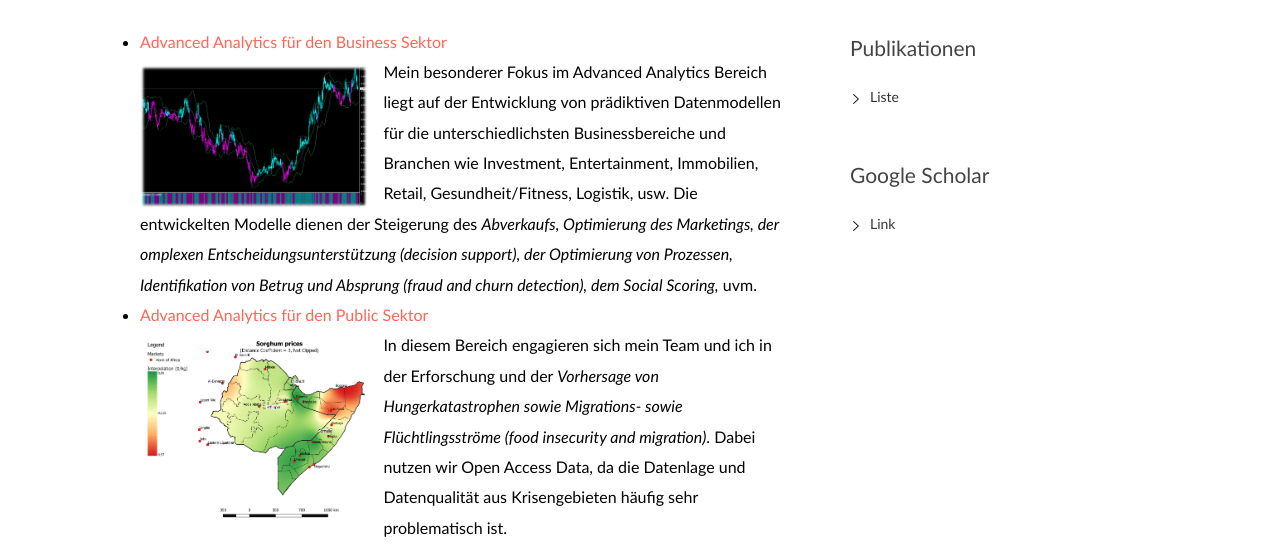
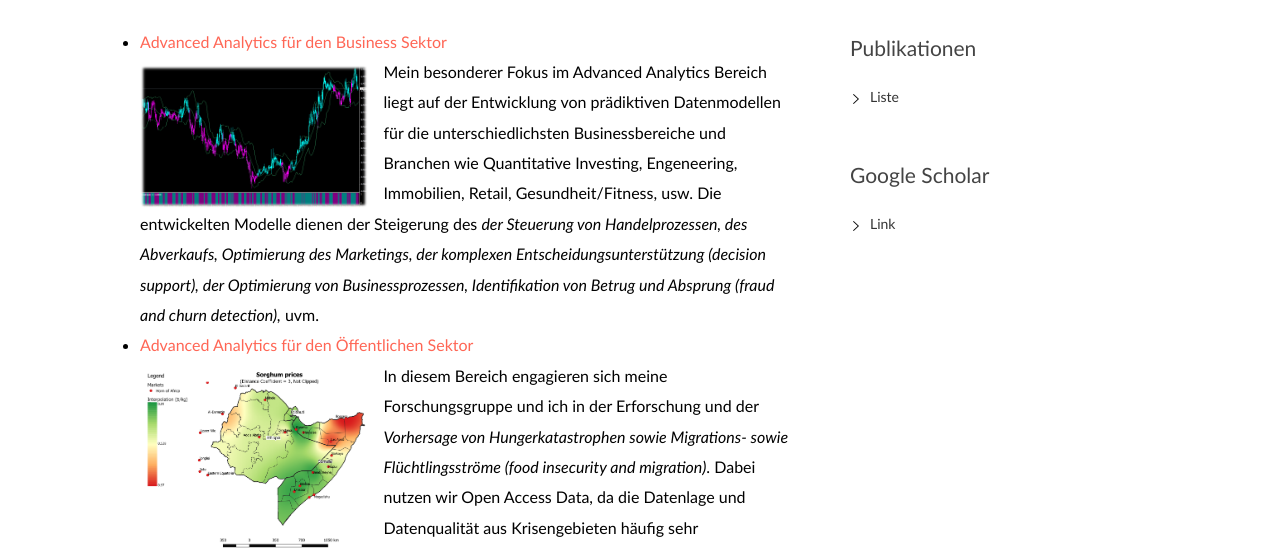
Before and after one commit to gheisenberg/website, a plain HTML site: page forschung.html in a window 1280 px wide. Shown: the part 267-817 px from the top of the page. Drawn offline with Linux system fonts and the light colour scheme; files whose address does not match are found by name.

Commit message:
revised text

```diff
--- a/forschung.html
+++ b/forschung.html
@@ -80,15 +80,15 @@
 									<li><span class="highlight-col">Advanced Analytics für den Business Sektor</span><br>
 									<a href="forschungsprojekte.html"><img src="images/computational-finance.png" class="project-images-prefect" alt="Computational Finance"></a>
 									Mein besonderer Fokus im Advanced Analytics Bereich liegt auf der Entwicklung von prädiktiven Datenmodellen
-									für die unterschiedlichsten Businessbereiche und Branchen wie Investment, Entertainment, Immobilien, Retail,
-									Gesundheit/Fitness, Logistik, usw.
-									Die entwickelten Modelle dienen der Steigerung des <em>Abverkaufs, Optimierung des Marketings, der omplexen
-									Entscheidungsunterstützung (decision support), der Optimierung von Prozessen, Identifikation von Betrug und Absprung
-									(fraud and churn detection), dem Social Scoring,</em> uvm.
+									für die unterschiedlichsten Businessbereiche und Branchen wie Quantitative Investing, Engeneering, Immobilien, Retail,
+									Gesundheit/Fitness, usw.
+									Die entwickelten Modelle dienen der Steigerung des <em>der Steuerung von Handelprozessen, des Abverkaufs, Optimierung des Marketings, der komplexen
+									Entscheidungsunterstützung (decision support), der Optimierung von Businessprozessen, Identifikation von Betrug und Absprung
+									(fraud and churn detection),</em> uvm.
 									</li>
-									<li><span class="highlight-col">Advanced Analytics für den Public Sektor</span><br>
+									<li><span class="highlight-col">Advanced Analytics für den Öffentlichen Sektor</span><br>
 									<a href="forschungsprojekte.html"><img src="images/food-insecurity.png" class="project-images-prefect" alt="Food Insecurity"></a>
-									In diesem Bereich engagieren sich mein Team und ich in der Erforschung und der <em>Vorhersage von
+									In diesem Bereich engagieren sich meine Forschungsgruppe und ich in der Erforschung und der <em>Vorhersage von
 									Hungerkatastrophen sowie Migrations- sowie Flüchtlingsströme (food insecurity and migration)</em>. Dabei nutzen wir
 									Open Access Data, da die Datenlage und Datenqualität aus Krisengebieten häufig sehr problematisch ist.
 									</li>
@@ -96,7 +96,7 @@
 									<li><span class="highlight-col">Advertising Analytics / Emotion Recognition</span><br>
 									<a href="forschungsprojekte.html"><img src="images/advertisingresearch.png" id="project-images-prefect-adv" alt="Advertising Research"></a>
 									In diesem Bereich liegt unser Fokus auf der psycho-physiologischen Erforschung von zerebralen und vegetativen Reaktionen
-									auf Werbereize wie z.B. Werbevideos und Anzeigenwerbung. Dies dient der Bestimmung und Optimierung der
+									auf Werbereize wie z.B. Werbevideos und Anzeigenwerbung. Dies dient der Objektivierung von Werbestimuli und der Optimierung der
 									<em>Werbewirkung</em>. Desweiteren beschäftigen wir uns mit affektiver Forschung, insbesondere der Erkennung und Interpretation von starken Emotionen.
 									</li>
 								</ul>
```
